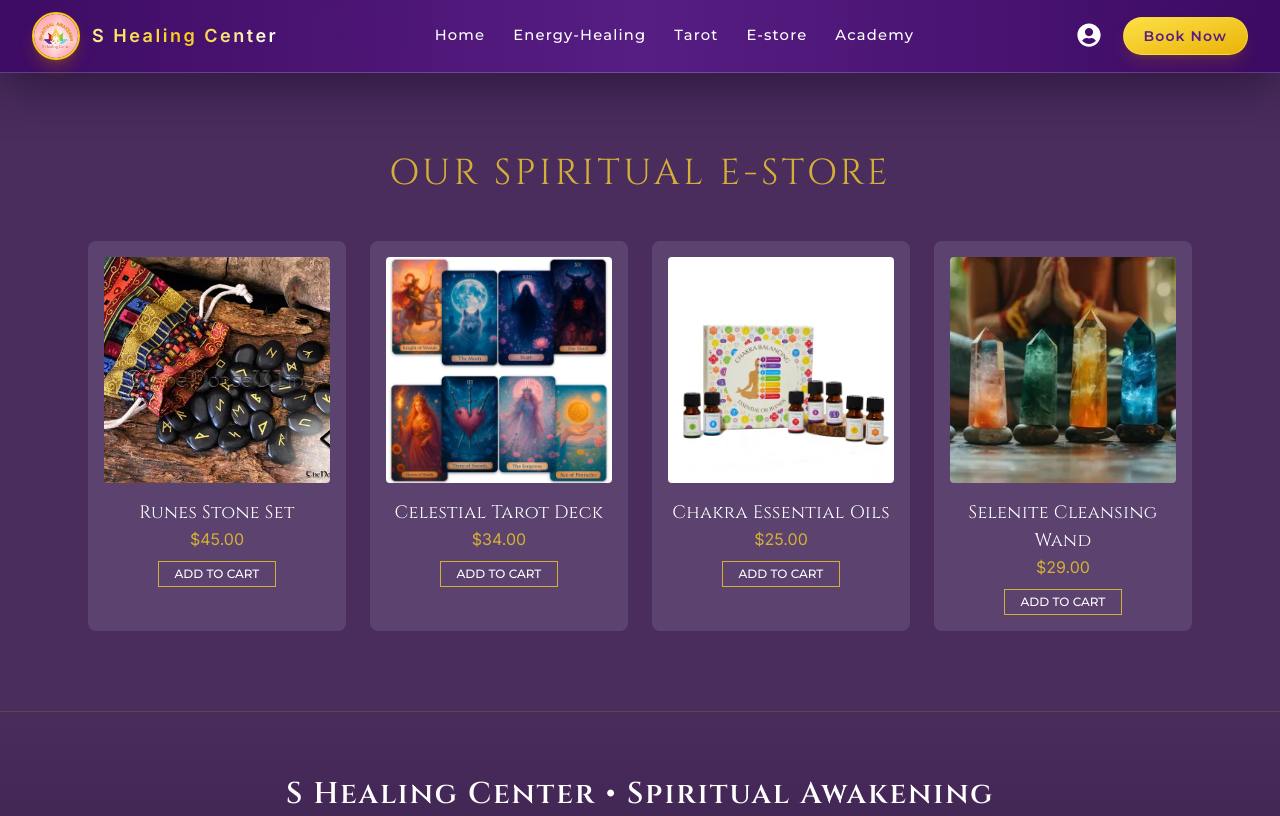
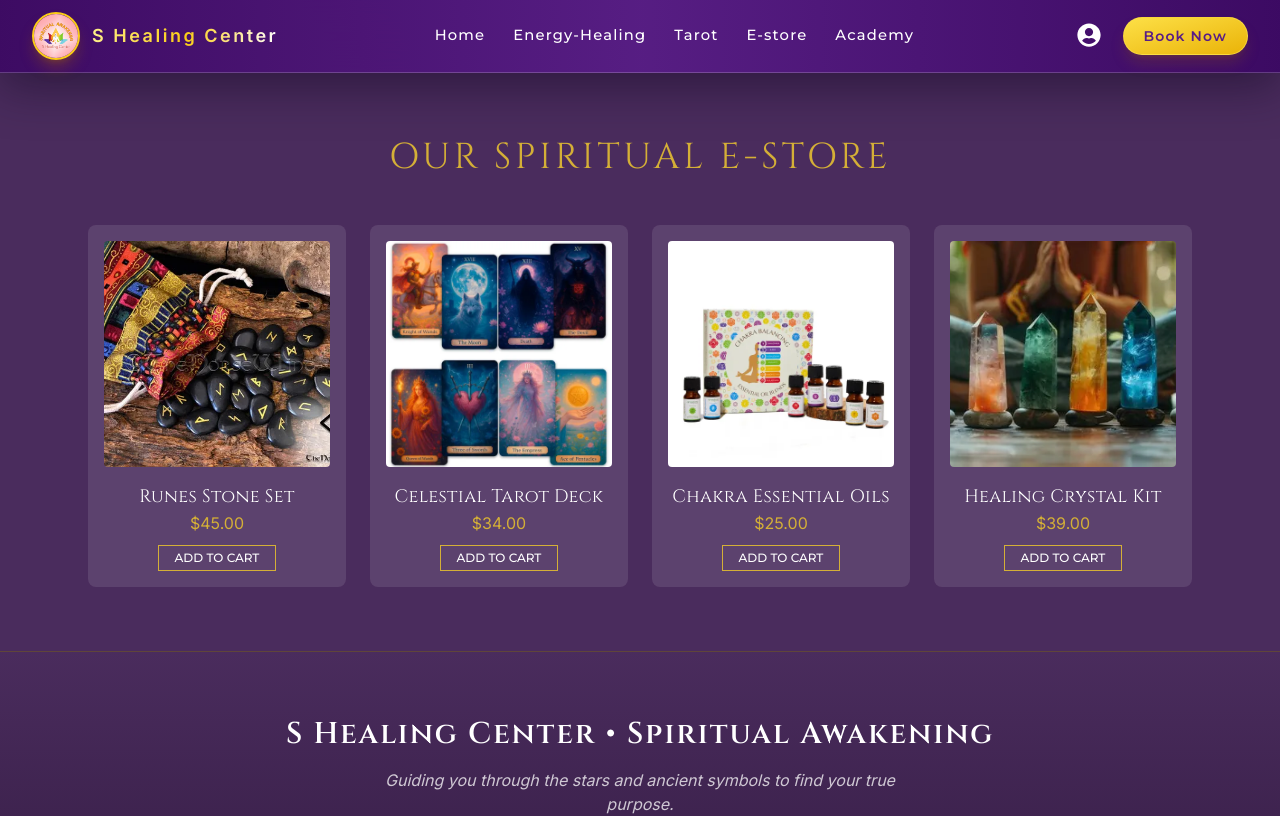
Before and after one commit to busalatejaswi7-jpg/healing-website, a React (Create React App) app in the folder client/: page /estore in a window 1280 px wide. Shown: the top 816 px of the page. Built offline with nearby package versions, Linux system fonts and the light colour scheme.

Commit message:
Balance academy and estore card layouts

```diff
--- a/client/src/pages/Academy.js
+++ b/client/src/pages/Academy.js
@@ -1,20 +1,23 @@
 import React from "react";
+
+const courses = [
+  ["Reiki Healing + Teaching", "Master Energy Alignment"],
+  ["Numerology Course", "Decode Sacred Number Wisdom"],
+  ["Crystal Healing Course", "Channel Crystal Vibrations"],
+  ["Runes Course", "Learn Ancient Divination"],
+  ["Tarot for Beginners", "Unlock Your Intuition"],
+  ["Aura Cleansing Course", "Restore Spiritual Balance"],
+];
 
 const Academy = () => {
   return (
     <div>
-      <section className="py-16 md:py-20 container mx-auto px-6 text-center">
+      <section className="py-14 md:py-16 container mx-auto px-6 text-center">
         <h2 className="text-4xl mb-10 md:mb-12 uppercase tracking-widest">
           Transformational Courses
         </h2>
-        <div className="grid grid-cols-1 md:grid-cols-2 gap-6 md:gap-8 auto-rows-fr max-w-6xl mx-auto">
-          {[
-            ["Reiki Healing + Teaching", "Master Energy Alignment"],
-            ["Numerology Course", "Decode Sacred Number Wisdom"],
-            ["Crystal Healing Course", "Channel Crystal Vibrations"],
-            ["Runes Course", "Learn Ancient Divination"],
-            ["Tarot for Beginners", "Unlock Your Intuition"],
-          ].map(([title, subtitle]) => (
+        <div className="grid grid-cols-1 md:grid-cols-2 lg:grid-cols-3 gap-6 md:gap-8 auto-rows-fr max-w-6xl mx-auto">
+          {courses.map(([title, subtitle]) => (
             <div
               key={title}
               className="relative group overflow-hidden rounded-xl h-full min-h-64 bg-black"
--- a/client/src/pages/Estore.js
+++ b/client/src/pages/Estore.js
@@ -1,69 +1,56 @@
 import React from "react";
+
+const products = [
+  {
+    name: "Runes Stone Set",
+    price: "$45.00",
+    image: "/images/stones.webp",
+    alt: "Runes Stone set",
+  },
+  {
+    name: "Celestial Tarot Deck",
+    price: "$34.00",
+    image: "/images/tarot2.webp",
+    alt: "Tarot Deck",
+  },
+  {
+    name: "Chakra Essential Oils",
+    price: "$25.00",
+    image: "/images/oils.webp",
+    alt: "Chakra Essential Oils",
+  },
+  {
+    name: "Healing Crystal Kit",
+    price: "$39.00",
+    image: "/images/crystal.webp",
+    alt: "Healing Crystal Kit",
+  },
+];
 
 const Estore = () => {
   return (
     <div>
-      <section className="bg-[#4A2C5D] py-16 md:py-20 text-white text-center">
+      <section className="bg-[#4A2C5D] py-14 md:py-16 text-white text-center">
         <h2 className="text-4xl mb-10 md:mb-12 uppercase tracking-widest text-[#D4AF37]">
           Our Spiritual E-Store
         </h2>
         <div className="container mx-auto px-6 grid grid-cols-1 sm:grid-cols-2 lg:grid-cols-4 gap-6 max-w-6xl">
-          <div className="bg-white/10 p-4 rounded-lg">
+          {products.map((product) => (
+            <div key={product.name} className="bg-white/10 p-4 rounded-lg">
               <div className="aspect-square bg-gray-300 rounded mb-4 overflow-hidden">
                 <img
-                src="/images/stones.webp"
-                alt="Runes Stone set"
+                  src={product.image}
+                  alt={product.alt}
                   className="h-full w-full object-cover"
                 />
               </div>
-            <h4 className="text-lg">Runes Stone Set</h4>
-            <p className="text-[#D4AF37]">$45.00</p>
+              <h4 className="text-lg">{product.name}</h4>
+              <p className="text-[#D4AF37]">{product.price}</p>
               <button className="mt-2 text-xs border border-[#D4AF37] px-4 py-1 hover:bg-[#D4AF37] transition uppercase">
                 Add To Cart
               </button>
             </div>
-          <div className="bg-white/10 p-4 rounded-lg">
-            <div className="aspect-square bg-gray-300 rounded mb-4 overflow-hidden">
-              <img
-                src="/images/tarot2.webp"
-                alt="Tarot Deck"
-                className="h-full w-full object-cover"
-              />
-            </div>
-            <h4 className="text-lg">Celestial Tarot Deck</h4>
-            <p className="text-[#D4AF37]">$34.00</p>
-            <button className="mt-2 text-xs border border-[#D4AF37] px-4 py-1 hover:bg-[#D4AF37] transition uppercase">
-              Add To Cart
-            </button>
-          </div>
-          <div className="bg-white/10 p-4 rounded-lg">
-            <div className="aspect-square bg-gray-300 rounded mb-4 overflow-hidden">
-              <img
-                src="/images/oils.webp"
-                alt="Chakra Essential Oils"
-                className="h-full w-full object-cover"
-              />
-            </div>
-            <h4 className="text-lg">Chakra Essential Oils</h4>
-            <p className="text-[#D4AF37]">$25.00</p>
-            <button className="mt-2 text-xs border border-[#D4AF37] px-4 py-1 hover:bg-[#D4AF37] transition uppercase">
-              Add To Cart
-            </button>
-          </div>
-          <div className="bg-white/10 p-4 rounded-lg">
-            <div className="aspect-square bg-gray-300 rounded mb-4 overflow-hidden">
-              <img
-                src="/images/crystal.webp"
-                alt="Selenite Cleansing Wand"
-                className="h-full w-full object-cover"
-              />
-            </div>
-            <h4 className="text-lg">Selenite Cleansing Wand</h4>
-            <p className="text-[#D4AF37]">$29.00</p>
-            <button className="mt-2 text-xs border border-[#D4AF37] px-4 py-1 hover:bg-[#D4AF37] transition uppercase">
-              Add To Cart
-            </button>
-          </div>
+          ))}
         </div>
       </section>
     </div>
```
Lines whose indentation alone changed are shown as unchanged.
